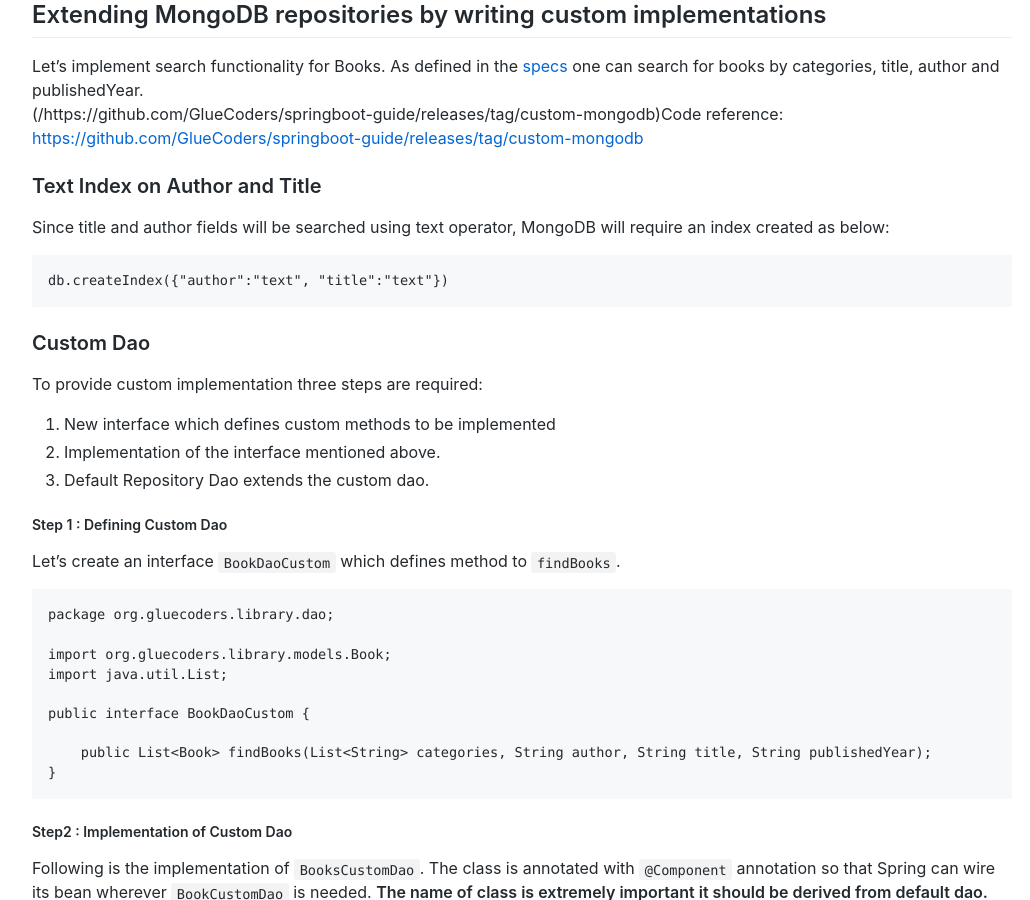
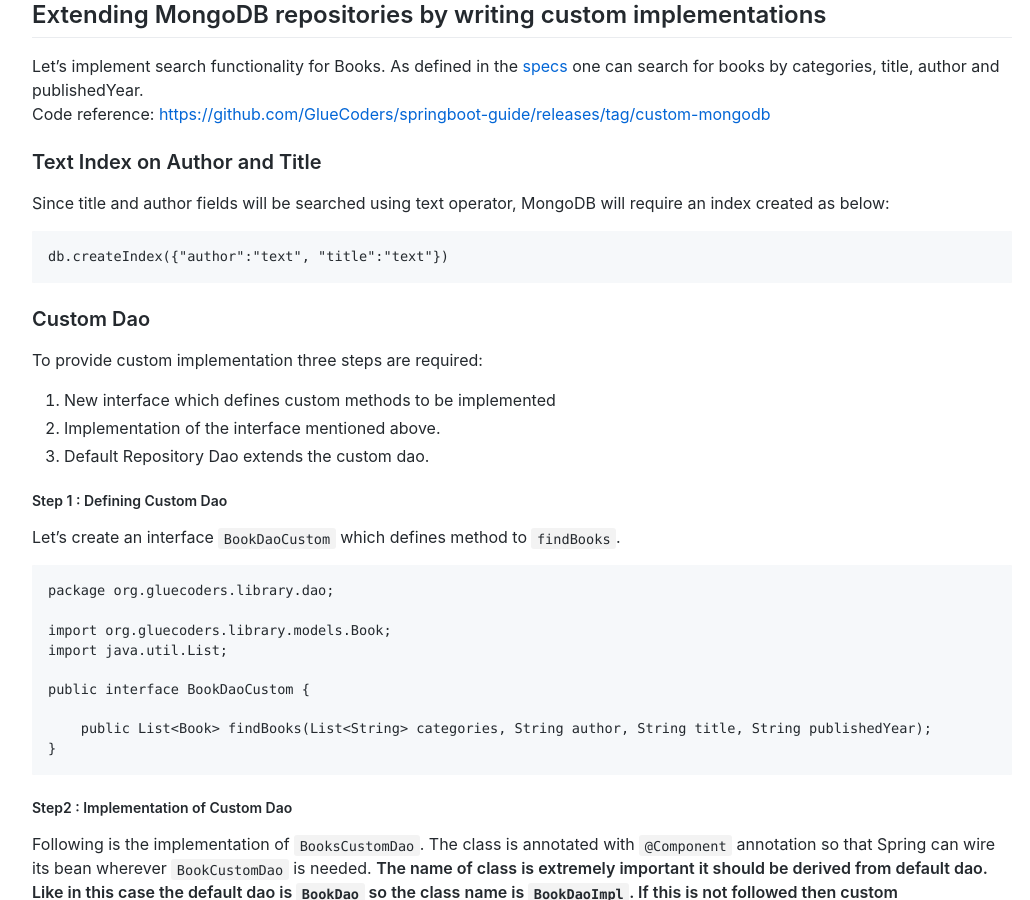
Before and after one commit to GlueCoders/springboot-guide-docs, a Jekyll site: the page built from custom-mongodb.md, in a window 1280 px wide and 900 px high. Shown: the whole window, without its empty margins (118-1148 px from the left). Built offline with Jekyll 4.4.1, drawn with Linux system fonts in a browser that asks for light colours; our own code applies the rules of GitHub Pages for plain Markdown files; comment, search, counter and statistics services are not loaded; part of the change alters nothing that is shown.

Commit message:
Updated custom-mongodb.md

```diff
--- a/custom-mongodb.md
+++ b/custom-mongodb.md
@@ -1,7 +1,7 @@
 ## Extending MongoDB repositories by writing custom implementations
 
 Let's implement search functionality for Books. As defined in the [specs](/domain-of-guide.md) one can search for books by categories, title, author and publishedYear.
-(/https://github.com/GlueCoders/springboot-guide/releases/tag/custom-mongodb)Code reference: [https://github.com/GlueCoders/springboot-guide/releases/tag/custom-mongodb](/https://github.com/GlueCoders/springboot-guide/releases/tag/custom-mongodb)
+Code reference: [https://github.com/GlueCoders/springboot-guide/releases/tag/custom-mongodb](/https://github.com/GlueCoders/springboot-guide/releases/tag/custom-mongodb)
 
 ### Text Index on Author and Title
 Since title and author fields will be searched using text operator, MongoDB will require an index created as below:
```
